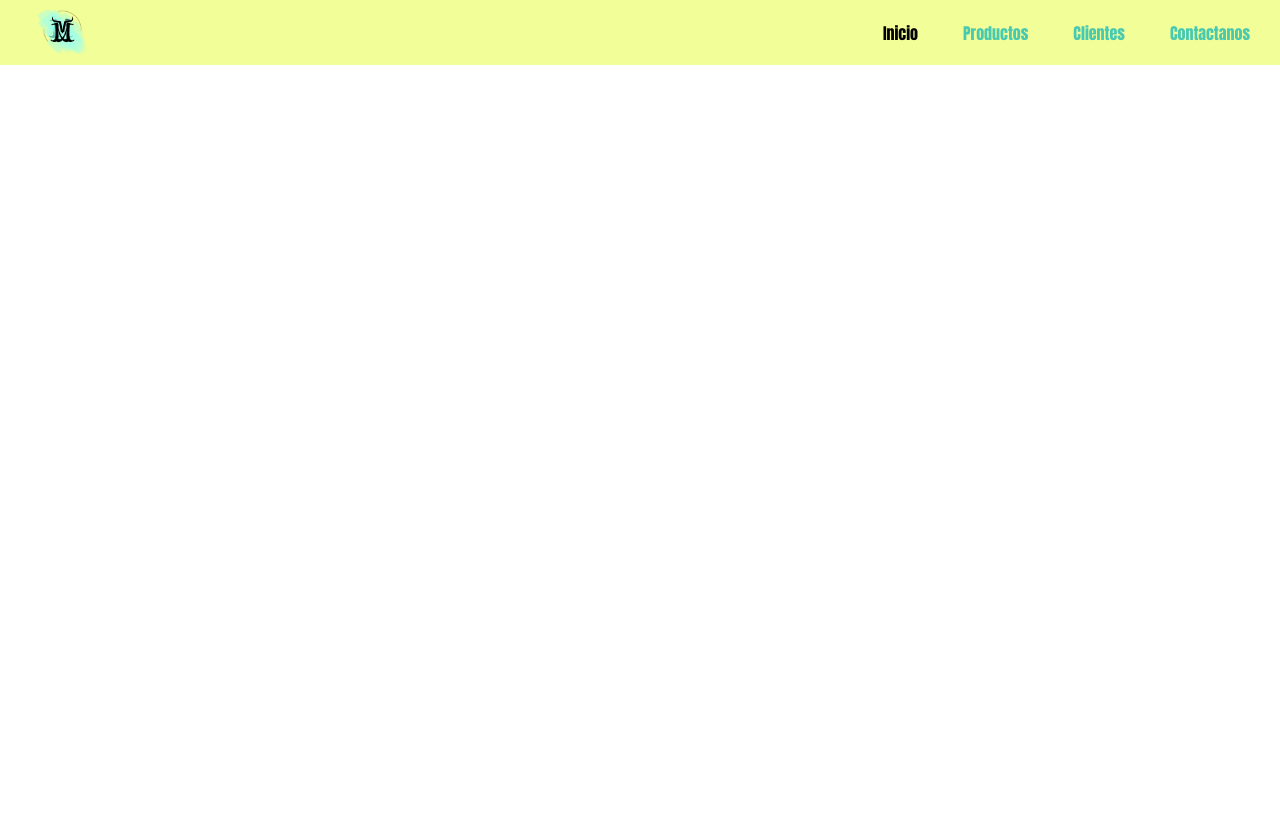
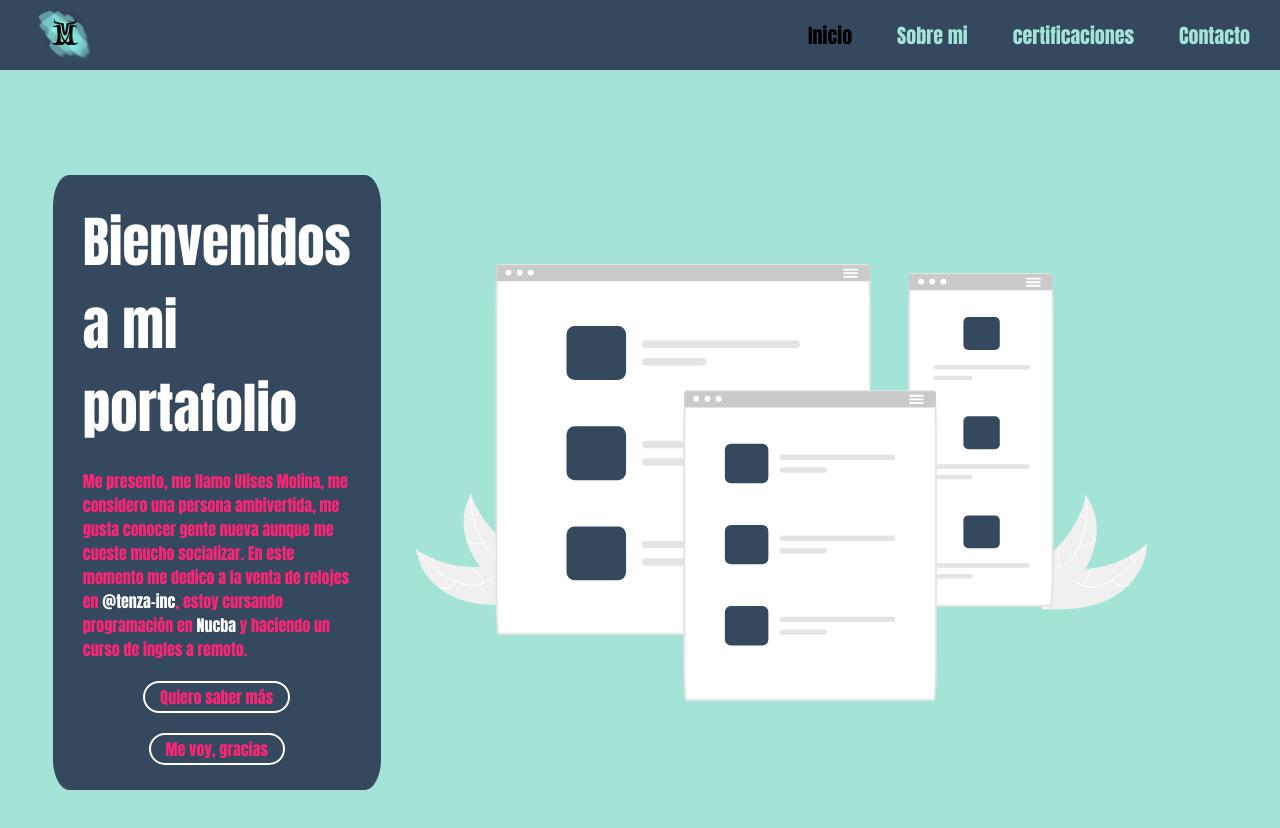
Before and after one commit to Opaccto77/E2-NUCBA, a plain HTML site: page index.html in a window 1280 px wide. Before the commit the page ends 800 px from the top, so only its background shows below. Drawn offline with Linux system fonts and the light colour scheme.

Commit message:
agregue-hero

```diff
--- a/index.html
+++ b/index.html
@@ -8,7 +8,7 @@
     <link rel="preconnect" href="https://fonts.gstatic.com" crossorigin>
     <link href="https://fonts.googleapis.com/css2?family=Anton&display=swap" rel="stylesheet">
     <link rel="stylesheet" href="style.css" />
-    <title>tensainc relojeria</title>
+    <title>portafolio</title>
 </head>
 <body>
     <header>
@@ -16,11 +16,27 @@
         <nav class="navbar">
             <ul class="listas">
                 <li><a href="#">Inicio</a></li>
-                <li><a href="#">Productos</a></li>
-                <li><a href="#">Clientes</a></li>
-                <li><a href="#">Contactanos</a></li>
+                <li><a href="#">Sobre mi</a></li>
+                <li><a href="#">certificaciones</a></li>
+                <li><a href="#">Contacto</a></li>
             </ul>
         </nav>
     </header>
+    <main>
+        <section id="hero">
+                <div class="card-descripcion">
+                    <h1>Bienvenidos a mi portafolio</h1>
+                    <p>Me presento, me llamo Ulises Molina, me considero una persona ambivertida, me gusta conocer gente nueva aunque
+                    me cueste mucho socializar.
+                    En este momento me dedico a la venta de relojes en <span>@tenza-inc</span>,
+                    estoy cursando programación en <span>Nucba</span> y haciendo un curso de ingles a remoto.</p>
+                    <a href="#" class="boton">Quiero saber más</a>
+                    <a href="#" target="_blank" class="boton">Me voy, gracias</a>
+                </div>
+                <div class="card-logo">
+                    <img src="./img/dibujo.svg" alt="logotipo" class="logotipo">
+                </div>
+        </section>
+    </main>
 </body>
 </html>
--- a/style.css
+++ b/style.css
@@ -9,6 +9,7 @@
     --succes: #5B2C6F;
     --fondito: #F2FE98;
     --complementario: #34495E;
+    --fuentes: #ffffff;
 }
 
 * {
@@ -22,13 +23,13 @@
 
 
 header {
-    background: var(--fondito);
+    background: var(--complementario);
     width: 100%;
     text-decoration: none;
     display: flex;
     justify-content: space-between;
     align-items: center;
-    height: 65px;
+    height: 70px;
     padding: 0px 30px;
 }
 
@@ -40,16 +41,75 @@ header {
 .navbar, .listas {
     display: flex;
     justify-content: center;
+    align-items: center;
 }
 
 .listas {
+    font-size: 20px;
     gap: 45px;
 }
 
 .listas a {
-    color: var(--warning);
+    color: var(--danger);
 }
 
 .listas li:first-child > a {
     color: var(--background);
 }
+
+body {
+    background-color: var(--danger);
+}
+
+#hero {
+    margin-top: 20px;
+    margin-left: 100px;
+    padding: 85px 50px;
+    max-width: 1000px;
+    display: flex;
+    justify-content: center;
+    align-items: center;
+}
+
+.card-descripcion {
+    background: var(--complementario);
+    border-radius: 5%;
+    padding: 25px 30px;
+    display: flex;
+    flex-direction: column;
+    justify-content: center;
+    align-items: center;
+    gap: 20px;
+    width: 50%;
+}
+
+.card-descripcion h1 {
+    font-size: 55px;
+    font-weight: 200;
+    color: var(--fuentes);
+}
+
+.boton {
+    border: 2px solid var(--fuentes);
+    border-radius: 5rem;
+    padding: 2px 15px;
+    color: var(--navbar);
+    display: flex;
+}
+
+.card-descripcion p {
+    /* font-size: 20px; */
+    color: var(--navbar)
+}
+
+.card-descripcion p span {
+    /* font-size: 21px; */
+    color: var(--fuentes);
+}
+
+.logotipo {
+    padding-left: 35px;
+    display: flex;
+    justify-content: center;
+    align-items: center;
+}
```
Also changed, not shown: img/dibujo.svg (added), img/fondo.jpg (added), img/gradient.jpg (added), 1 other file.
